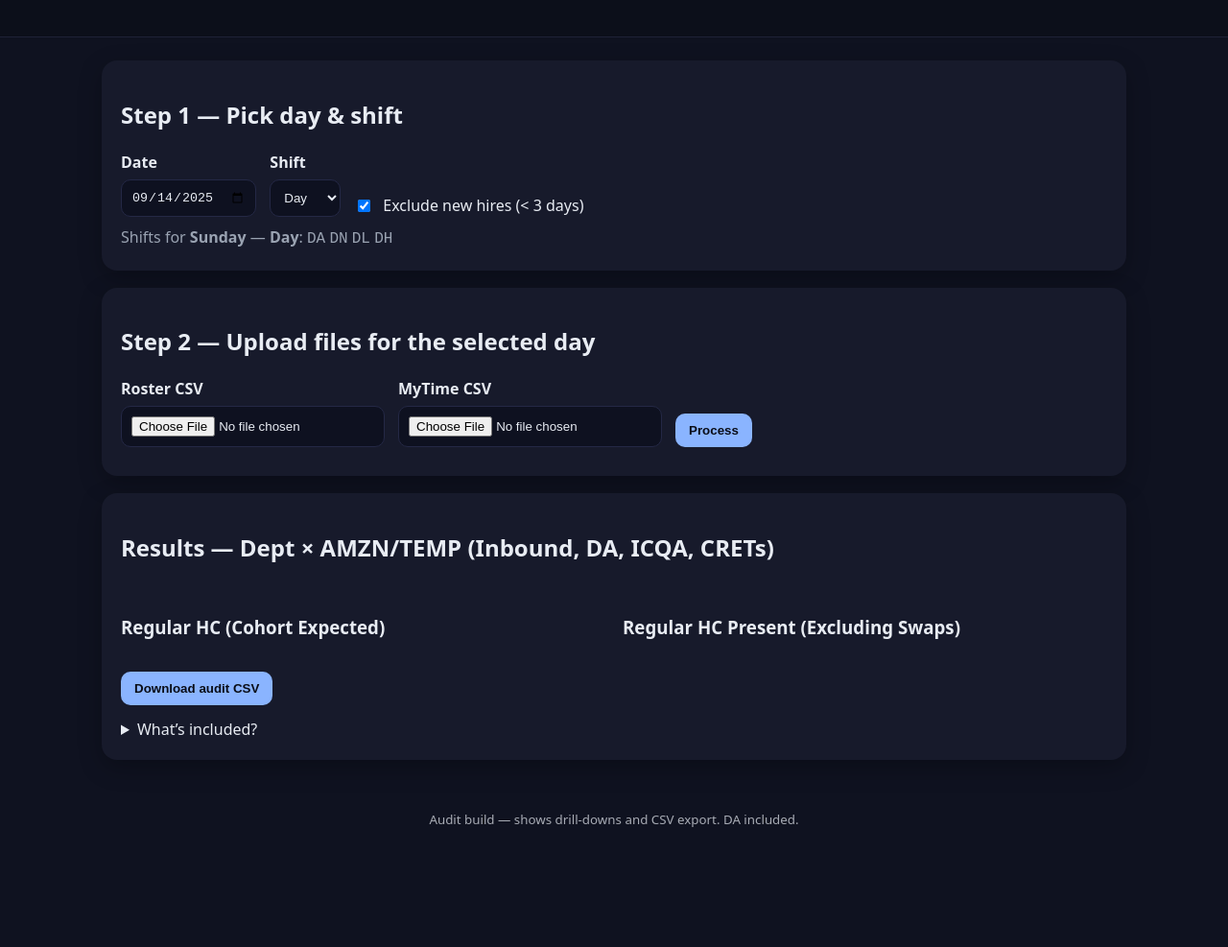
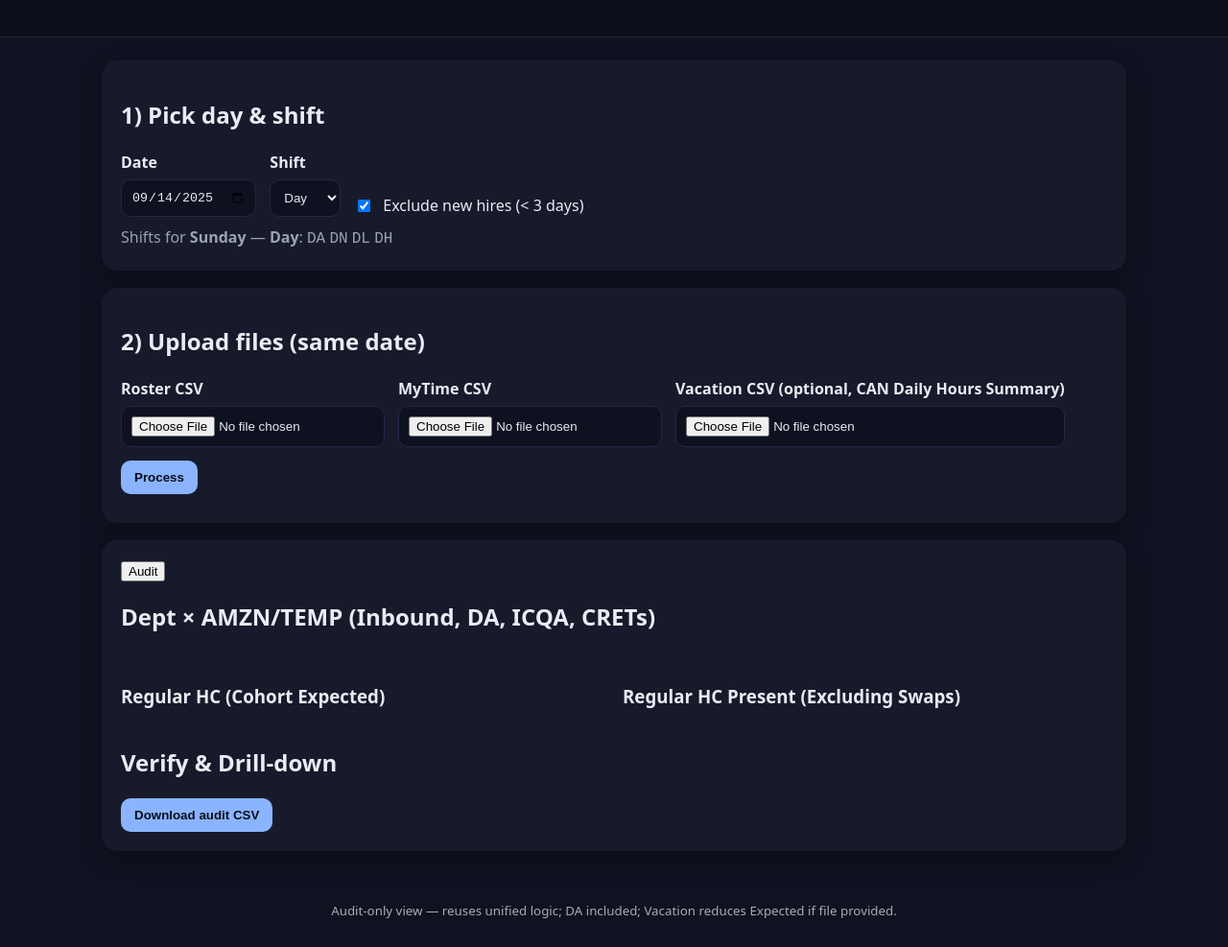
Before and after one commit to katpally123/attendance-dashboard, a plain HTML site: page docs/index_audit.html in a window 1280 px wide. Shown: the part 91-1078 px from the top of the page at 96% size. Before the commit the page ends 982 px from the top, so only its background shows below. Drawn offline with nearby package versions, Linux system fonts and the light colour scheme.

Commit message:
Update index_audit.html

```diff
--- a/docs/index_audit.html
+++ b/docs/index_audit.html
@@ -4,15 +4,15 @@
   <meta charset="utf-8" />
   <title>DD Metrics — Audit</title>
   <meta name="viewport" content="width=device-width, initial-scale=1" />
-  <!-- Shared styles -->
   <link rel="stylesheet" href="./style.css" />
-  <!-- CSV parser -->
   <script src="https://cdn.jsdelivr.net/npm/papaparse@5.4.1/papaparse.min.js"></script>
-  <!-- Audit logic (DA included) -->
-  <script defer src="./app_audit.js"></script>
-  <!-- If you later add versioning, you can enable this:
-  <script defer src="./version.js"></script>
-  -->
+  <!-- Reuse unified logic -->
+  <script defer src="./app.js"></script>
+
+  <style>
+    /* Hide Dashboard tab label (optional; remove to show both) */
+    .tabs .tab[data-tab="dashTab"] { display: none; }
+  </style>
 </head>
 <body>
   <header class="topbar">
@@ -20,16 +20,13 @@
   </header>
 
   <main class="container">
-    <!-- Step 1: Day & Shift -->
+    <!-- Step 1 -->
     <section class="card">
-      <h2>Step 1 — Pick day & shift</h2>
+      <h2>1) Pick day & shift</h2>
       <div class="row">
         <label>Date <input type="date" id="dateInput" /></label>
         <label>Shift
-          <select id="shiftInput">
-            <option>Day</option>
-            <option>Night</option>
-          </select>
+          <select id="shiftInput"><option>Day</option><option>Night</option></select>
         </label>
         <label class="checkbox">
           <input type="checkbox" id="excludeNewHires" checked />
@@ -39,29 +36,34 @@
       <div id="shiftCodes" class="hint"></div>
     </section>
 
-    <!-- Step 2: Uploads -->
+    <!-- Step 2 -->
     <section class="card">
-      <h2>Step 2 — Upload files for the selected day</h2>
+      <h2>2) Upload files (same date)</h2>
       <div class="row">
-        <label class="file">Roster CSV
-          <input type="file" id="rosterFile" accept=".csv" />
-        </label>
-        <label class="file">MyTime CSV
-          <input type="file" id="mytimeFile" accept=".csv" />
+        <label class="file">Roster CSV <input type="file" id="rosterFile" accept=".csv" /></label>
+        <label class="file">MyTime CSV <input type="file" id="mytimeFile" accept=".csv" /></label>
+        <label class="file">Vacation CSV (optional, CAN Daily Hours Summary)
+          <input type="file" id="vacFile" accept=".csv" />
         </label>
         <button id="processBtn" class="primary">Process</button>
       </div>
       <div id="fileStatus" class="hint"></div>
     </section>
 
-    <!-- Results -->
+    <!-- Tabs (kept for app.js API) -->
     <section class="card">
-      <h2>Results — Dept × AMZN/TEMP (Inbound, DA, ICQA, CRETs)</h2>
+      <div class="tabs">
+        <button class="tab" data-tab="dashTab">Dashboard</button>
+        <button class="tab active" data-tab="auditTab">Audit</button>
+      </div>
+
+      <div id="dashTab" class="tabpane">
+        <h2>Dept × AMZN/TEMP (Inbound, DA, ICQA, CRETs)</h2>
         <div id="summaryChips" class="chips"></div>
-
         <div class="grid-2">
           <div>
             <h3>Regular HC (Cohort Expected)</h3>
+            <p class="hint" id="expectedNote"></p>
             <table id="expectedTable" class="table"></table>
           </div>
           <div>
@@ -69,26 +71,31 @@
             <table id="presentTable" class="table"></table>
           </div>
         </div>
+      </div>
 
-      <!-- Verify panel & download -->
+      <div id="auditTab" class="tabpane active">
+        <h2>Verify & Drill-down</h2>
         <div id="verify" class="mt"></div>
         <button id="downloadAudit" class="primary">Download audit CSV</button>
-
-      <details class="mt">
-        <summary>What’s included?</summary>
-        <ul>
-          <li>Corner filter by selected day/shift (from <code>settings.json</code>).</li>
-          <li><b>DA</b> IDs: <code>1211030, 1211040, 1299030, 1299040</code>.</li>
-          <li><b>Inbound</b> excludes DA IDs to avoid double counting.</li>
-          <li><b>ICQA</b>: 1299070, 1211070 with Area=27; <b>CRETs</b>: same depts with Area=22.</li>
-          <li>Present if MyTime “On Premises” ∈ markers in <code>settings.json</code>.</li>
-        </ul>
-      </details>
+      </div>
     </section>
   </main>
 
   <footer class="foot">
-    <small>Audit build — shows drill-downs and CSV export. DA included.</small>
+    <small>Audit-only view — reuses unified logic; DA included; Vacation reduces Expected if file provided.</small>
   </footer>
+
+  <!-- Force default to Audit tab after DOM is ready -->
+  <script>
+    document.addEventListener("DOMContentLoaded", () => {
+      const tabs = document.querySelectorAll(".tab");
+      const panes = document.querySelectorAll(".tabpane");
+      tabs.forEach(t => t.classList.remove("active"));
+      panes.forEach(p => p.classList.remove("active"));
+      const auditBtn = document.querySelector('.tab[data-tab="auditTab"]');
+      const auditPane = document.getElementById("auditTab");
+      if (auditBtn && auditPane) { auditBtn.classList.add("active"); auditPane.classList.add("active"); }
+    });
+  </script>
 </body>
 </html>
```
Lines whose indentation alone changed are shown as unchanged.
